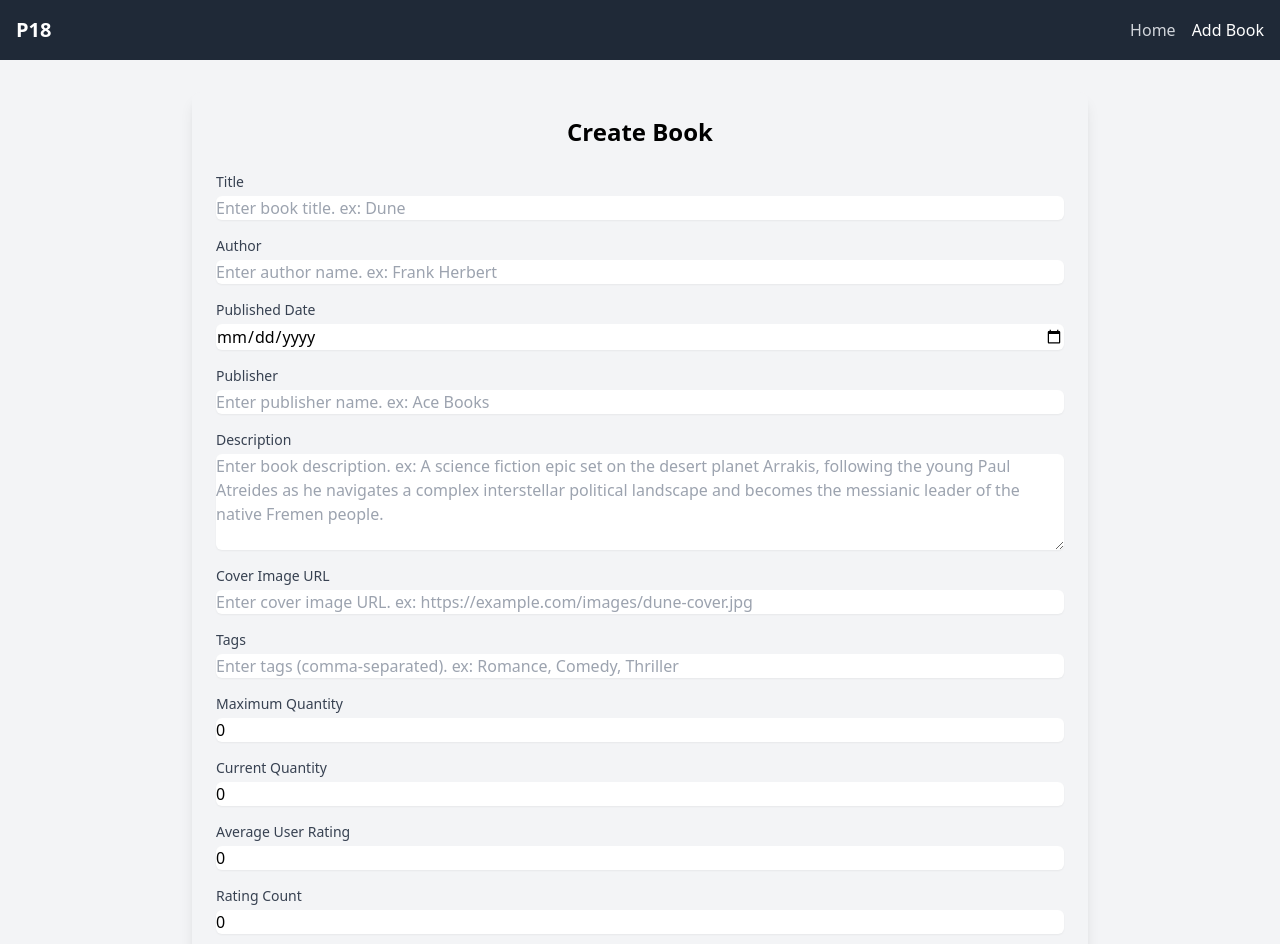
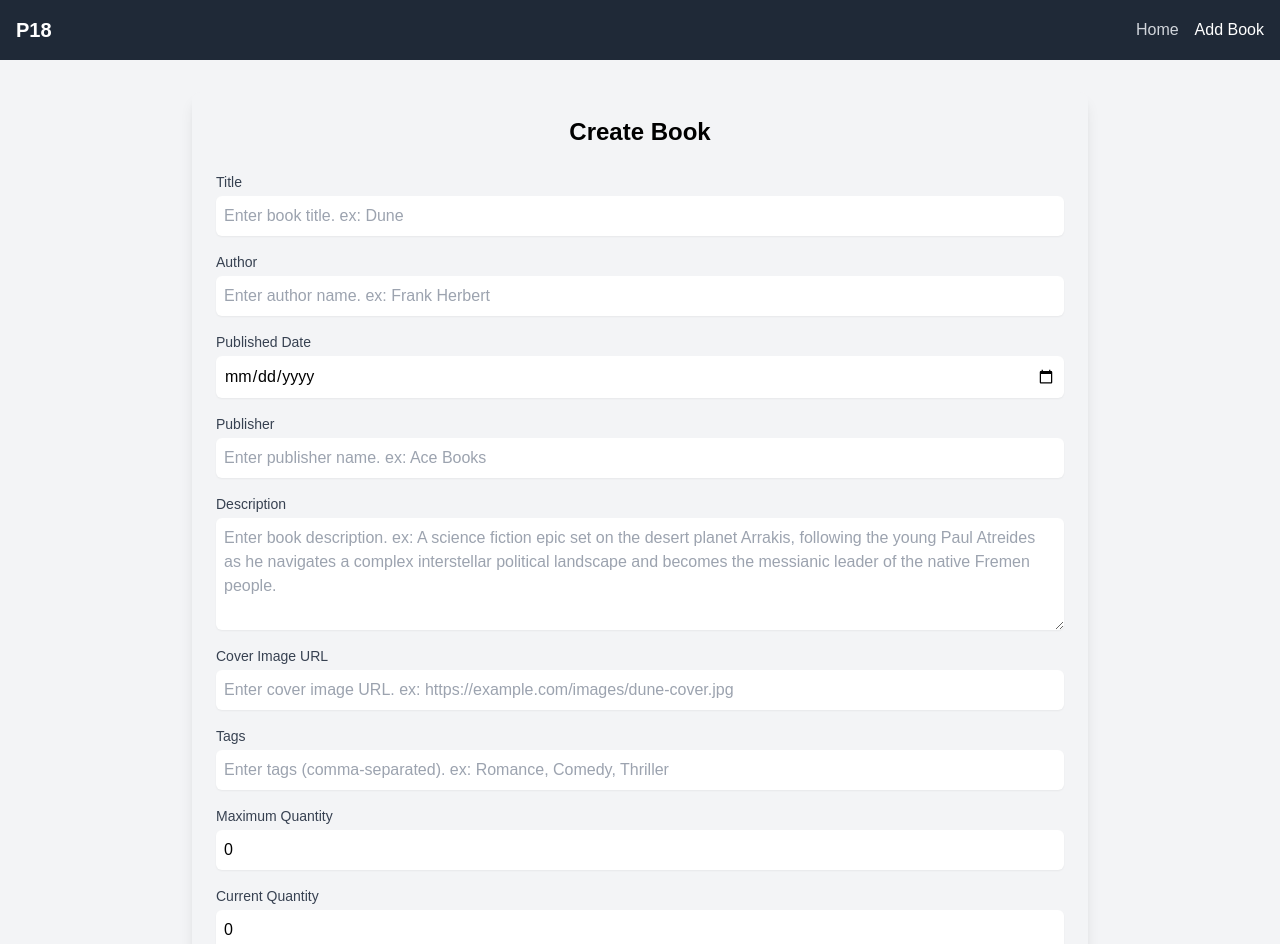
Before and after one commit to HazwanAdhikara/pweb-vuejs-P18-2024, a Vue app in the folder vue-project/: page /add-book in a window 1280 px wide. Shown: the top 944 px of the page. Built offline with nearby package versions, Linux system fonts and the light colour scheme.

Commit message:
feat: added global font

```diff
--- /dev/null
+++ b/vue-project/public/index.html
@@ -0,0 +1,3 @@
+<head>
+    <link href="https://fonts.googleapis.com/css2?family=Parkinsans:wght@400;700&display=swap" rel="stylesheet">
+</head>
--- /dev/null
+++ b/vue-project/src/assets/global.css
@@ -0,0 +1,9 @@
+@import "tailwindcss/base";
+@import "tailwindcss/components";
+@import "tailwindcss/utilities";
+
+@import url("https://fonts.googleapis.com/css2?family=IBM+Plex+Mono:ital,wght@0,100;0,200;0,300;0,400;0,500;0,600;0,700;1,100;1,200;1,300;1,400;1,500;1,600;1,700&family=Parkinsans:wght@300..800&display=swap");
+
+html {
+  font-family: "Parkinsans", sans-serif;
+}
--- a/vue-project/src/components/Addbook.vue
+++ b/vue-project/src/components/Addbook.vue
@@ -9,7 +9,7 @@
           type="text"
           v-model="book.title"
           placeholder="Enter book title. ex: Dune"
-          class="mt-1 block w-full border-gray-300 rounded-md shadow-sm focus:ring-blue-500 focus:border-blue-500"
+          class="mt-1 block w-full border-gray-300 rounded-md shadow-sm focus:ring-blue-500 focus:border-blue-500 p-2"
           required
         />
       </div>
@@ -21,7 +21,7 @@
           type="text"
           v-model="book.author"
           placeholder="Enter author name. ex: Frank Herbert"
-          class="mt-1 block w-full border-gray-300 rounded-md shadow-sm focus:ring-blue-500 focus:border-blue-500"
+          class="mt-1 block w-full border-gray-300 rounded-md shadow-sm focus:ring-blue-500 focus:border-blue-500 p-2"
           required
         />
       </div>
@@ -34,7 +34,7 @@
         <input
           type="date"
           v-model="book.publishedDate"
-          class="mt-1 block w-full border-gray-300 rounded-md shadow-sm focus:ring-blue-500 focus:border-blue-500"
+          class="mt-1 block w-full border-gray-300 rounded-md shadow-sm focus:ring-blue-500 focus:border-blue-500 p-2"
           required
         />
       </div>
@@ -46,7 +46,7 @@
           type="text"
           v-model="book.publisher"
           placeholder="Enter publisher name. ex: Ace Books"
-          class="mt-1 block w-full border-gray-300 rounded-md shadow-sm focus:ring-blue-500 focus:border-blue-500"
+          class="mt-1 block w-full border-gray-300 rounded-md shadow-sm focus:ring-blue-500 focus:border-blue-500 p-2"
           required
         />
       </div>
@@ -59,7 +59,7 @@
         <textarea
           v-model="book.description"
           placeholder="Enter book description. ex: A science fiction epic set on the desert planet Arrakis, following the young Paul Atreides as he navigates a complex interstellar political landscape and becomes the messianic leader of the native Fremen people."
-          class="mt-1 block w-full border-gray-300 rounded-md shadow-sm focus:ring-blue-500 focus:border-blue-500"
+          class="mt-1 block w-full border-gray-300 rounded-md shadow-sm focus:ring-blue-500 focus:border-blue-500 p-2"
           rows="4"
           required
         ></textarea>
@@ -74,7 +74,7 @@
           type="url"
           v-model="book.coverImage"
           placeholder="Enter cover image URL. ex: https://example.com/images/dune-cover.jpg"
-          class="mt-1 block w-full border-gray-300 rounded-md shadow-sm focus:ring-blue-500 focus:border-blue-500"
+          class="mt-1 block w-full border-gray-300 rounded-md shadow-sm focus:ring-blue-500 focus:border-blue-500 p-2"
           required
         />
       </div>
@@ -86,7 +86,7 @@
           type="text"
           v-model="book.tags"
           placeholder="Enter tags (comma-separated). ex: Romance, Comedy, Thriller"
-          class="mt-1 block w-full border-gray-300 rounded-md shadow-sm focus:ring-blue-500 focus:border-blue-500"
+          class="mt-1 block w-full border-gray-300 rounded-md shadow-sm focus:ring-blue-500 focus:border-blue-500 p-2"
           required
         />
       </div>
@@ -100,7 +100,7 @@
           type="number"
           v-model="book.initialQty"
           placeholder="Enter initial quantity"
-          class="mt-1 block w-full border-gray-300 rounded-md shadow-sm focus:ring-blue-500 focus:border-blue-500"
+          class="mt-1 block w-full border-gray-300 rounded-md shadow-sm focus:ring-blue-500 focus:border-blue-500 p-2"
           required
         />
       </div>
@@ -114,7 +114,7 @@
           type="number"
           v-model="book.qty"
           placeholder="Enter available quantity"
-          class="mt-1 block w-full border-gray-300 rounded-md shadow-sm focus:ring-blue-500 focus:border-blue-500"
+          class="mt-1 block w-full border-gray-300 rounded-md shadow-sm focus:ring-blue-500 focus:border-blue-500 p-2"
           required
         />
       </div>
@@ -131,7 +131,7 @@
           max="10"
           v-model="book.rating.average"
           placeholder="Enter average rating"
-          class="mt-1 block w-full border-gray-300 rounded-md shadow-sm focus:ring-blue-500 focus:border-blue-500"
+          class="mt-1 block w-full border-gray-300 rounded-md shadow-sm focus:ring-blue-500 focus:border-blue-500 p-2"
           required
         />
       </div>
@@ -143,7 +143,7 @@
           type="number"
           v-model="book.rating.count"
           placeholder="Enter rating count"
-          class="mt-1 block w-full border-gray-300 rounded-md shadow-sm focus:ring-blue-500 focus:border-blue-500"
+          class="mt-1 block w-full border-gray-300 rounded-md shadow-sm focus:ring-blue-500 focus:border-blue-500 p-2"
           required
         />
       </div>
--- a/vue-project/src/main.ts
+++ b/vue-project/src/main.ts
@@ -1,8 +1,8 @@
-import "./assets/main.css";
+import "./assets/global.css";
 
 import { createApp } from "vue";
 import App from "./App.vue";
-import router from './router'
+import router from "./router";
 
 const app = createApp(App);
 
--- a/vue-project/tailwind.config.js
+++ b/vue-project/tailwind.config.js
@@ -2,7 +2,11 @@
 export default {
   content: ["./index.html", "./src/**/*.{vue,js,ts,jsx,tsx}"],
   theme: {
-    extend: {},
+    extend: {
+      fontFamily: {
+        sans: ["Parkinsans", "sans-serif"],
+      },
+    },
   },
   plugins: [],
 };
```
